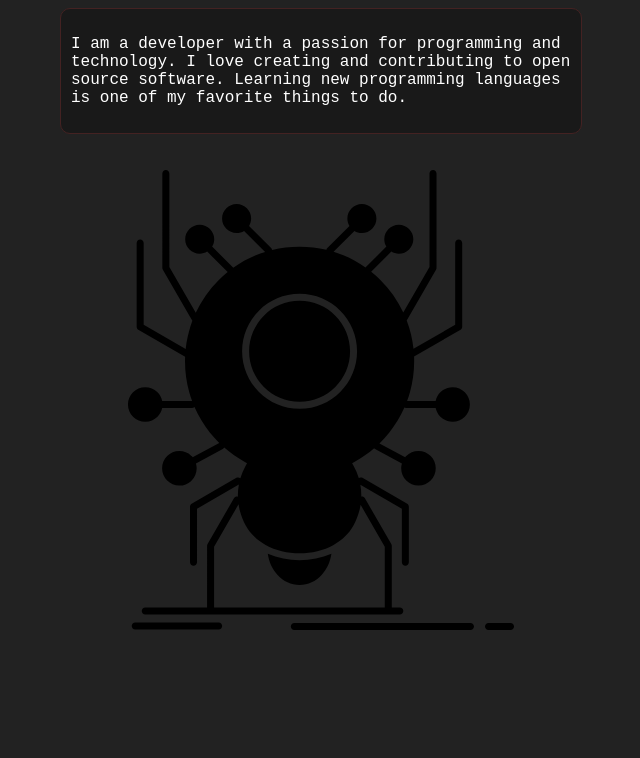
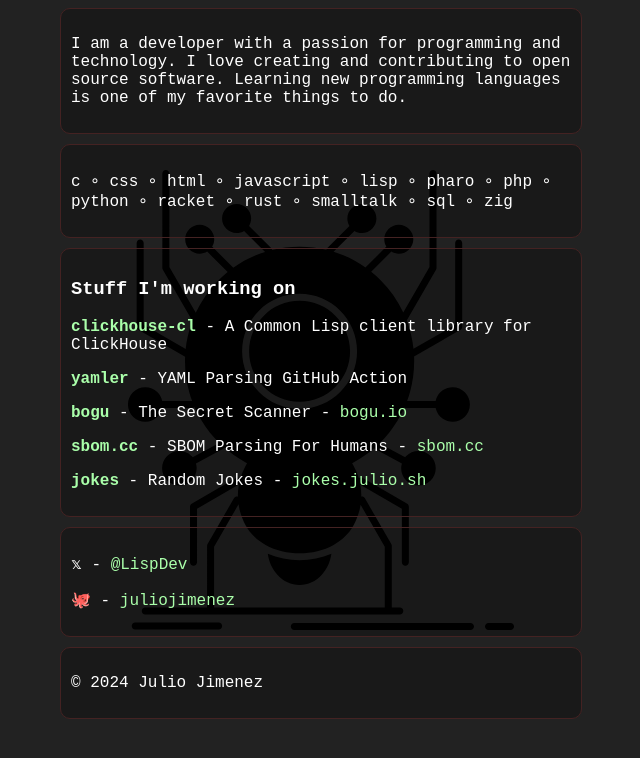
Before and after one commit to juliojimenez/fogarate, a Flask app: page / in a window 1280 px wide. Shown: the top 758 px of the page, without its empty margins (319-959 px from the left). Run offline with Flask 3, Linux system fonts and the light colour scheme; some libraries are stand-ins or nearby versions.

Commit message:
stuff
Signed-off-by: Julio Jimenez <julio@julioj.com>

```diff
--- a/static/css/style.css
+++ b/static/css/style.css
@@ -1,7 +1,8 @@
 body {
     display: flex;
     justify-content: center;
-    align-items: top;
+    flex-direction: column;
+    align-items: center;
     font-family: "Courier New", monospace;
     background-image: url("/static/img/spider.svg");
     background-position: center center;
@@ -19,6 +20,7 @@ body {
     border-color: #422;
     border-width: 1px;
     border-style: solid;
+    margin-bottom: 10px;
 }
 
 a {
--- a/templates/index.html
+++ b/templates/index.html
@@ -2,4 +2,36 @@
 <div class="container">
     <p>I am a developer with a passion for programming and technology. I love creating and contributing to open source software. Learning new programming languages is one of my favorite things to do.</p>
 </div>
+<div class="container">
+    <p>
+        c &SmallCircle;
+        css &SmallCircle;
+        html &SmallCircle;
+        javascript &SmallCircle;
+        lisp &SmallCircle;
+        pharo &SmallCircle;
+        php &SmallCircle;
+        python &SmallCircle;
+        racket &SmallCircle;
+        rust &SmallCircle;
+        smalltalk &SmallCircle;
+        sql &SmallCircle;
+        zig
+    </p>
+</div>
+<div class="container">
+    <h3>Stuff I'm working on</h3>
+    <p><b><a href="https://github.com/juliojimenez/clickhouse-cl" target="_blank">clickhouse-cl</a></b> - A Common Lisp client library for ClickHouse</p>
+    <p><b><a href="https://github.com/juliojimenez/yamler" target="_blank">yamler</a></b> - YAML Parsing GitHub Action</p>
+    <p><b><a href="https://github.com/bogu-io/bogu" target="_blank">bogu</a></b> - The Secret Scanner - <a href="https://bogu.io" target="_blank">bogu.io</a></p>
+    <p><b><a href="https://github.com/SBOMcc/sbomcc" target="_blank">sbom.cc</a></b> - SBOM Parsing For Humans - <a href="https://sbom.cc" target="_blank">sbom.cc</a></p>
+    <p><b><a href="https://github.com/juliojimenez/jokes" target="_blank">jokes</a></b> - Random Jokes - <a href="https://jokes.julio.sh" target="_blank">jokes.julio.sh</a></p>
+</div>
+<div class="container">
+    <p>&xopf; - <a href="https://x.com/LispDev" target="_blank">@LispDev</a></p>
+    <p>&#128025; - <a href="https://github.com/juliojimenez" target="_blank">juliojimenez</a></p>
+</div>
+<div class="container">
+    <p>&copy; 2024 Julio Jimenez</p>
+</div>
 {% endblock %}
```
